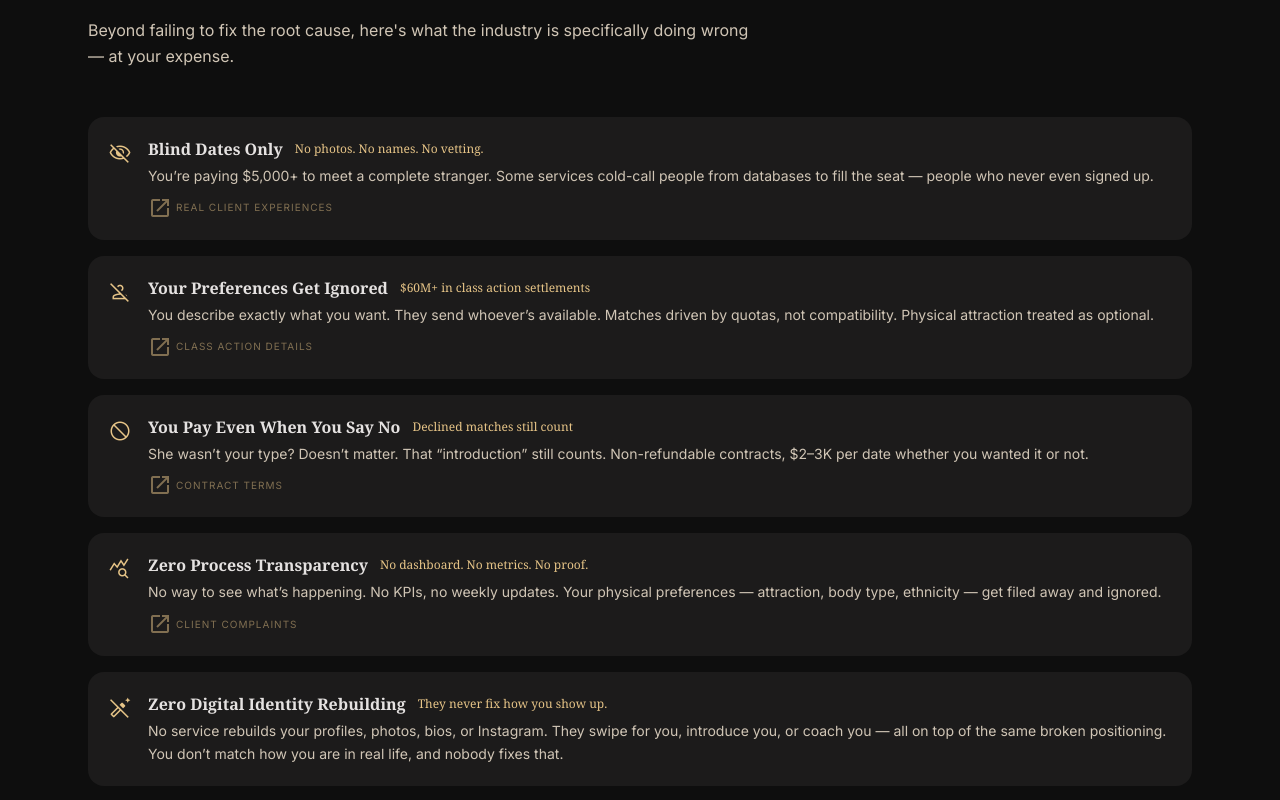
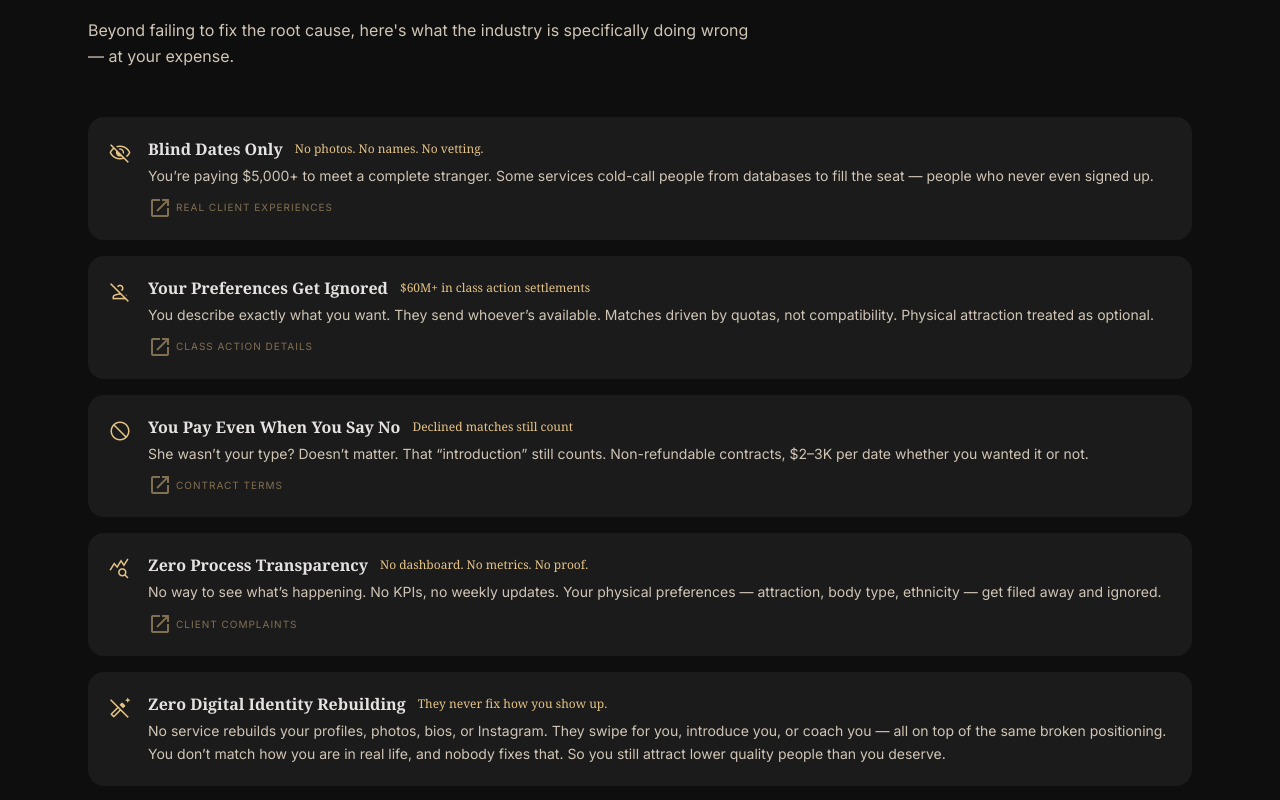
Before and after one commit to ryanangel6987-pixel/Matchmaking, a Next.js app: page / in a window 1280 px wide. Shown: the part 2599-3399 px from the top of the page. Built offline with nearby package versions, Linux system fonts and the light colour scheme; no server answers.

Commit message:
fix: photographers copy + digital identity rebuilding copy updates

```diff
--- a/components/landing/landing-page.tsx
+++ b/components/landing/landing-page.tsx
@@ -94,7 +94,7 @@ export function LandingPage() {
           <div className="grid grid-cols-1 md:grid-cols-2 gap-6 mt-12">
             {[
               { icon: "smartphone", title: "Dating Apps Failed You", text: "10+ hours a week swiping, messaging, boosting. The algorithm doesn\u2019t know who you are. Your profile doesn\u2019t represent you. The matches don\u2019t match your standards. You\u2019re doing the work of a full-time job for zero results." },
-              { icon: "camera_alt", title: "Photographers Failed You", text: "You paid $500\u2013$1,500 for better photos. Your profile looks better. But the dates are still the same. Because photos are one piece \u2014 your bios, prompts, Instagram, and overall positioning are still broken." },
+              { icon: "camera_alt", title: "Photographers Failed You", text: "You paid $500\u2013$1,500 for better photos. The lighting is better. But the dates are still the same quality. Women don\u2019t date men for good lighting \u2014 they date men with good personal brands. Your bios, prompts, Instagram, and overall digital identity are still broken." },
               { icon: "handshake", title: "Matchmakers Failed You", text: "You paid $5,000\u2013$25,000 for blind dates with strangers. Your preferences got ignored. Declined matches counted against your contract. Zero transparency into what was happening with your money." },
               { icon: "school", title: "Dating Coaches Failed You", text: "You learned frameworks, conversation tactics, and \u201Cmindset.\u201D But you still have to do all the work yourself. Knowledge doesn\u2019t solve the time problem or the positioning problem." },
             ].map((card) => (
@@ -132,7 +132,7 @@ export function LandingPage() {
               { icon: "person_off", issue: "Your Preferences Get Ignored", stat: "$60M+ in class action settlements", text: "You describe exactly what you want. They send whoever\u2019s available. Matches driven by quotas, not compatibility. Physical attraction treated as optional.", links: [{ label: "Class action details", url: "https://topclassactions.com/lawsuit-settlements/lawsuit-news/its-just-lunch-matchmaking-site-settles-class-action-for-60m-in-dates/" }] },
               { icon: "block", issue: "You Pay Even When You Say No", stat: "Declined matches still count", text: "She wasn\u2019t your type? Doesn\u2019t matter. That \u201Cintroduction\u201D still counts. Non-refundable contracts, $2\u20133K per date whether you wanted it or not.", links: [{ label: "Contract terms", url: "https://blog.photofeeler.com/three-day-rule/" }] },
               { icon: "query_stats", issue: "Zero Process Transparency", stat: "No dashboard. No metrics. No proof.", text: "No way to see what\u2019s happening. No KPIs, no weekly updates. Your physical preferences \u2014 attraction, body type, ethnicity \u2014 get filed away and ignored.", links: [{ label: "Client complaints", url: "https://lumasearch.com/blog/its-just-lunch-reviews-2025/" }] },
-              { icon: "auto_fix_off", issue: "Zero Digital Identity Rebuilding", stat: "They never fix how you show up.", text: "No service rebuilds your profiles, photos, bios, or Instagram. They swipe for you, introduce you, or coach you \u2014 all on top of the same broken positioning. You don\u2019t match how you are in real life, and nobody fixes that.", links: [] },
+              { icon: "auto_fix_off", issue: "Zero Digital Identity Rebuilding", stat: "They never fix how you show up.", text: "No service rebuilds your profiles, photos, bios, or Instagram. They swipe for you, introduce you, or coach you \u2014 all on top of the same broken positioning. You don\u2019t match how you are in real life, and nobody fixes that. So you still attract lower quality people than you deserve.", links: [] },
             ].map((comp) => (
               <div key={comp.issue} className="bg-surface-container-low p-5 rounded-2xl flex items-start gap-4">
                 <span className="material-symbols-outlined text-xl text-gold shrink-0 mt-1" style={I}>{comp.icon}</span>
```
